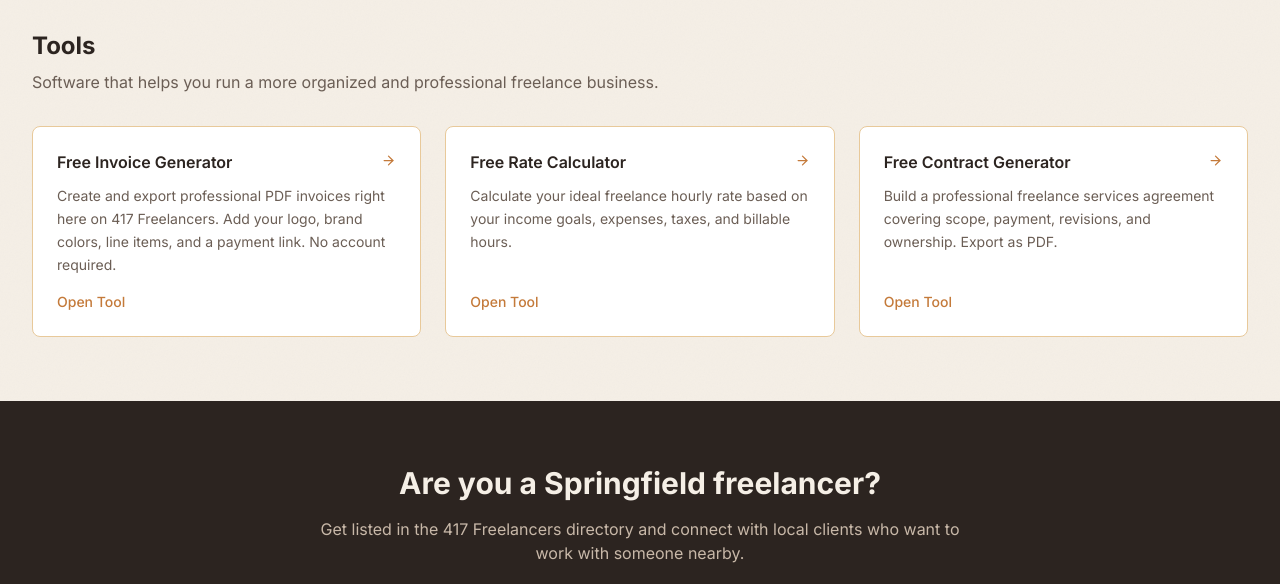
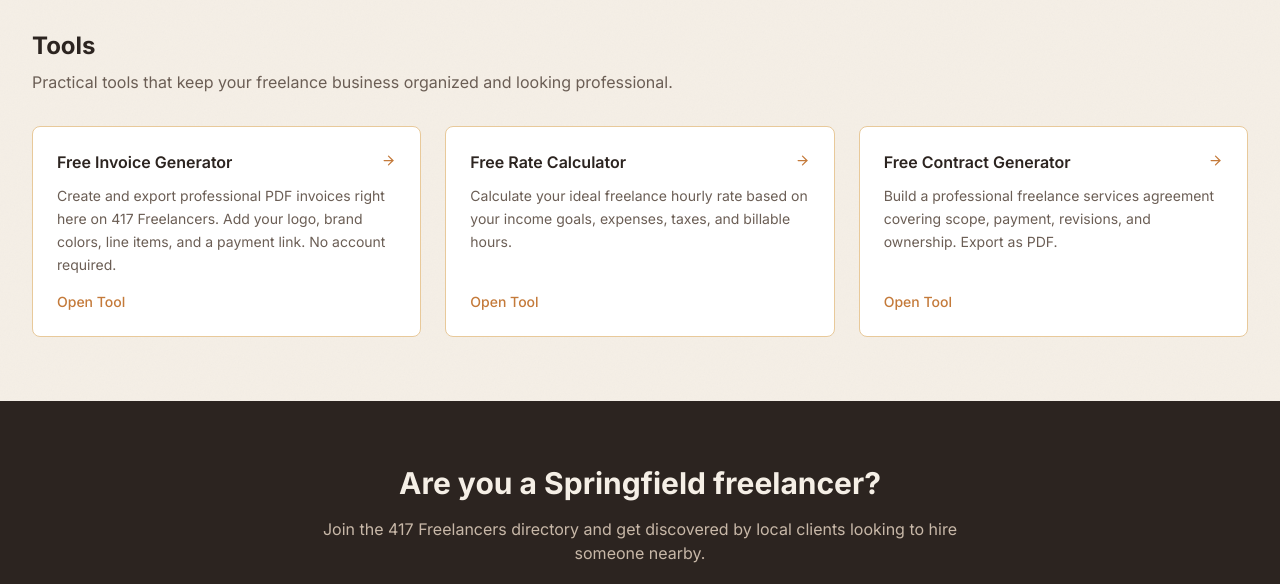
Before and after one commit to DeliverDigital-WebsiteAgency/417-freelancers, a Next.js app: page /resources in a window 1280 px wide. Shown: the part 368-952 px from the top of the page. Built offline with nearby package versions, Linux system fonts and the light colour scheme; no server answers.

Commit message:
Refresh resources page copy for freshness

```diff
--- a/src/app/resources/page.tsx
+++ b/src/app/resources/page.tsx
@@ -40,7 +40,7 @@
             Tools
           </h2>
           <p className="text-base" style={{ color: "#6B5E55" }}>
-            Software that helps you run a more organized and professional freelance business.
+            Practical tools that keep your freelance business organized and looking professional.
           </p>
         </div>
         <div className="grid grid-cols-1 md:grid-cols-2 lg:grid-cols-3 gap-6">
@@ -111,7 +111,7 @@
             Are you a Springfield freelancer?
           </h2>
           <p className="text-base mb-8" style={{ color: "#C8B8A8" }}>
-            Get listed in the 417 Freelancers directory and connect with local clients who want to work with someone nearby.
+            Join the 417 Freelancers directory and get discovered by local clients looking to hire someone nearby.
           </p>
           <Link
             href="/apply"
```
